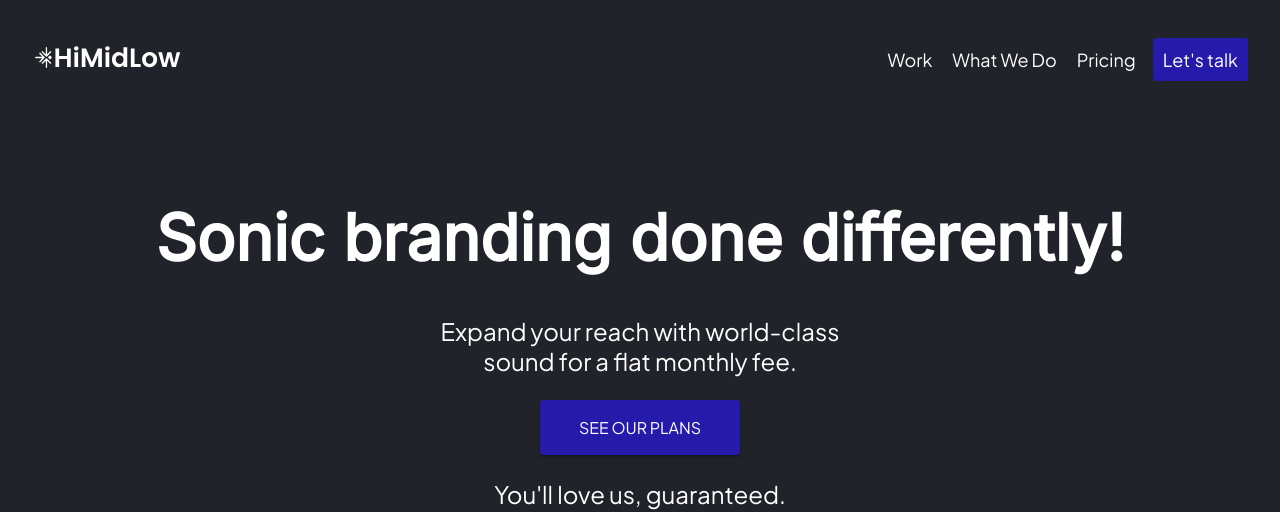
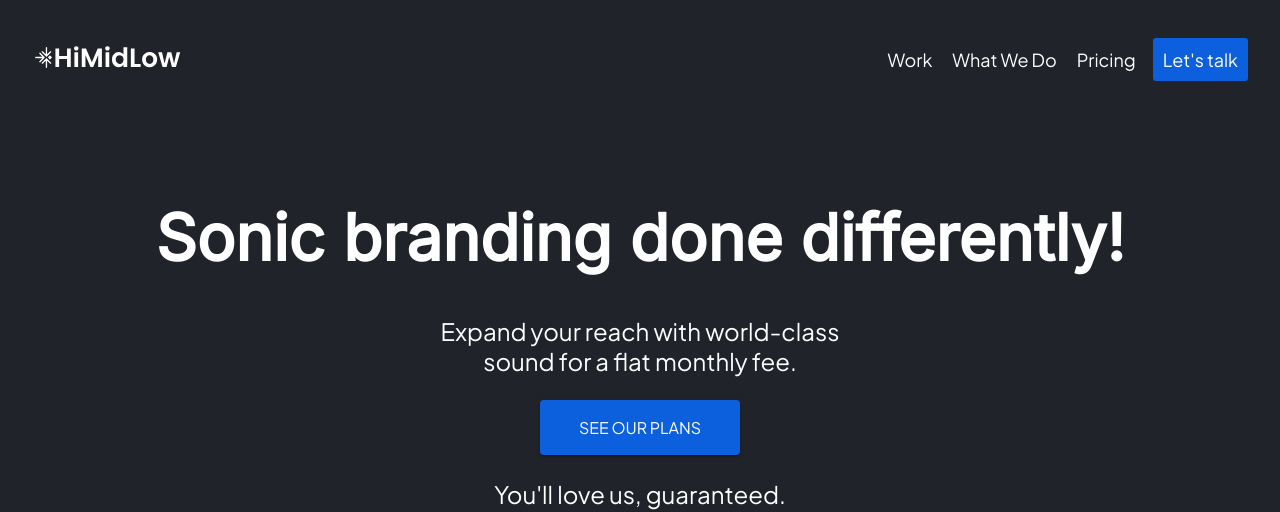
Before and after one commit to annsuparada/HiMIdLow, a React (Create React App) app in the folder client/: page / in a window 1280 px wide. Shown: the top 512 px of the page. Built offline with nearby package versions, Linux system fonts and the light colour scheme.

Commit message:
update primary color

```diff
--- a/client/src/theme.ts
+++ b/client/src/theme.ts
@@ -1,6 +1,7 @@
 import { createTheme } from '@mui/material/styles'
 
-export const primary = '#261AAB'
+// export const primary = '#261AAB'
+export const primary = '#0d60dd'
 export const secondary = '#21232a'
 export const error = '#cc0000' // need to update
 export const warning = '#f39c12' // need to update
@@ -8,7 +9,8 @@ export const success = '#007f4f' // need to update
 export const background = '#efefef'
 export const darkBackground = '#e3e4eb'
 export const darkFont = '#21232a'
-export const darkBotton = '#261aab'
+// export const darkBotton = '#261aab'
+export const darkBotton = '#0d60dd'
 export const lightPurple = '#F0E5F6'
 export const darkPurple = '#1A126F26'
 export const white = '#ffffff'
```
